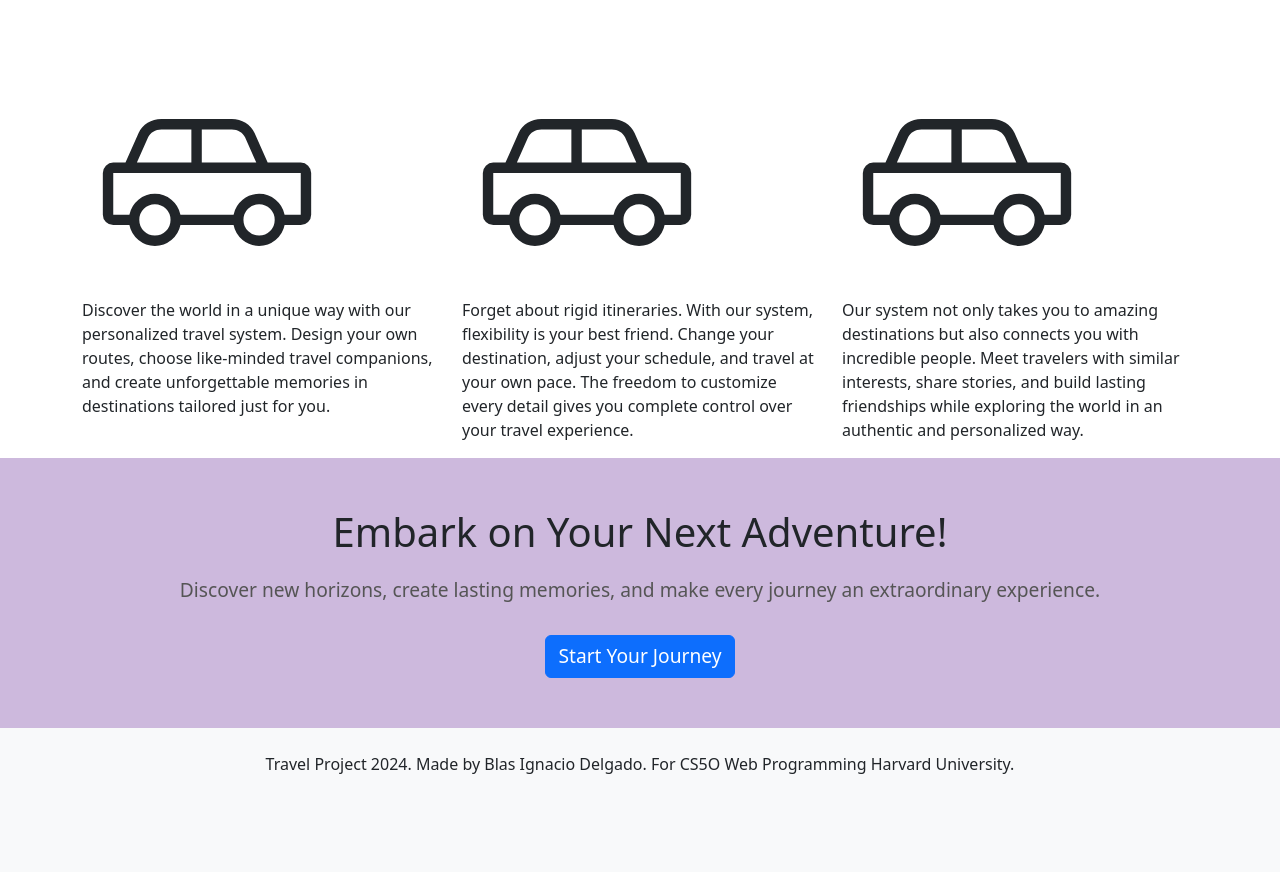
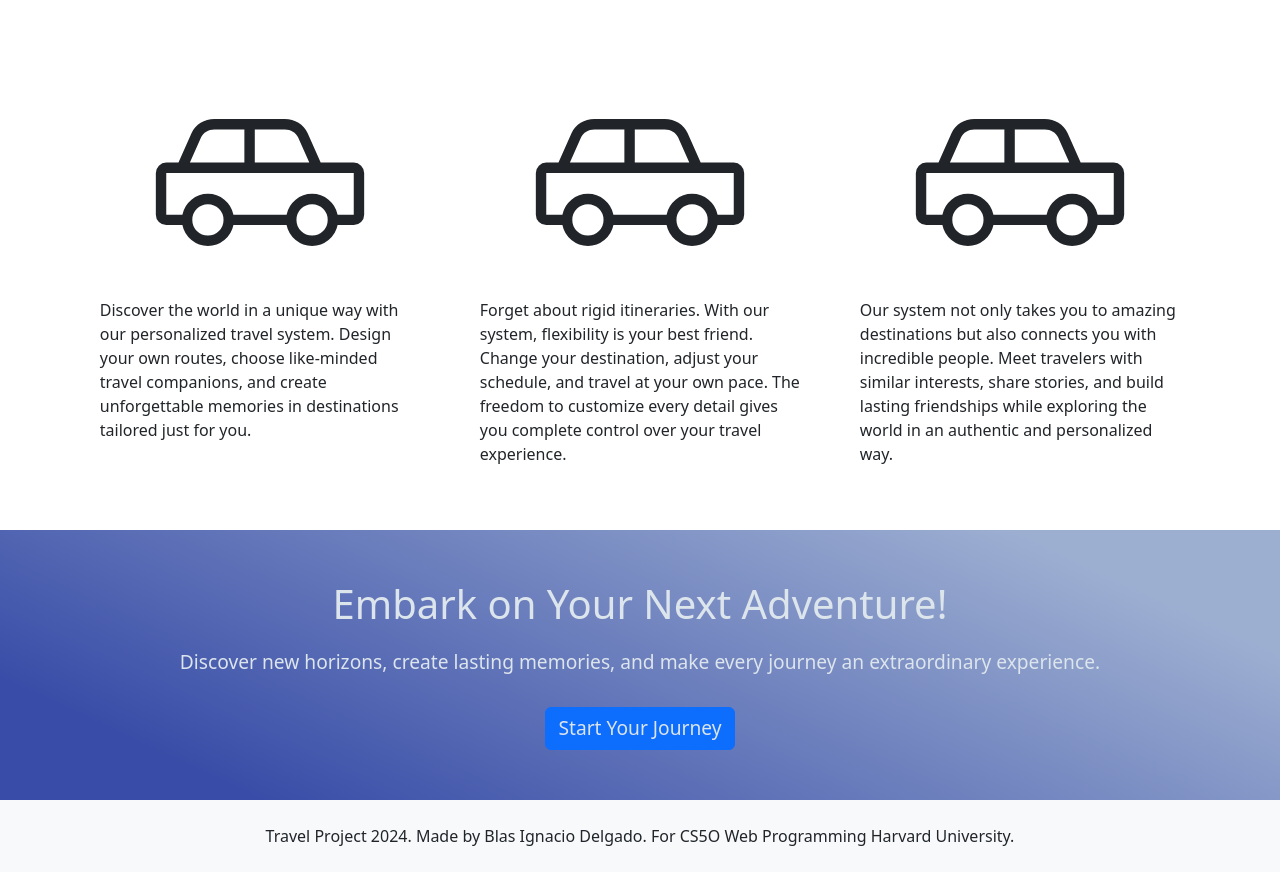
Before and after one commit to Blasidelgado/travelproject, a Django app: page / in a window 1280 px wide. Shown: the part 502-1374 px from the top of the page. Before the commit the page ends 1276 px from the top, so only its background shows below. Run offline with Django 4.2, Linux system fonts and the light colour scheme.

Commit message:
Improved homepage styles

```diff
--- a/travel/static/travel/pages/home.js
+++ b/travel/static/travel/pages/home.js
@@ -10,11 +10,11 @@ export default async function homePage(sessionStatus) {
             <p>Find your fit journeys</p>
         </div>
     </div>
-    <div class="container mt-5">
+    <div class="container my-5">
         <div class="row">
-            <div class="col-md-4 item-container">
+            <div class="col-lg-4 item-container">
                 <div class="item">
-                    <svg viewBox="0 0 24 24" xmlns="http://www.w3.org/2000/svg" class="kirk-icon" role="img" aria-hidden="true" style="fill: var(--_1gzv7bhc);">
+                    <svg viewBox="0 0 24 24" xmlns="http://www.w3.org/2000/svg" class="kirk-icon animated" role="img" aria-hidden="true" style="fill: var(--_1gzv7bhc);">
                         <g color="var(--_1gzv7bhc)">
                             <path fill-rule="evenodd" clip-rule="evenodd" d="M21 11h-3.175L16.567 8.17c-.365-.82-1.23-1.348-2.181-1.348H7.615c-.952 0-1.817.527-2.182 1.348L4.175 11H3a1 1 0 00-1 1v4a1 1 0 001 1h1.55a2.5 2.5 0 004.9 0h5.1a2.5 2.5 0 004.9 0H21a1 1 0 001-1v-4a1 1 0 00-1-1zm-4 3a2.5 2.5 0 00-2.45 2h-5.1a2.5 2.5 0 00-4.9 0H3v-4h18v4h-1.55A2.5 2.5 0 0017 14zm-5.5-3h5.23l-1.077-2.425c-.2-.448-.7-.754-1.267-.754H11.5v3.18zm-1-3.179v3.18H5.27l1.077-2.426c.2-.448.7-.754 1.268-.754H10.5zm-2 8.68a1.5 1.5 0 11-3 0 1.5 1.5 0 013 0zM17 18A1.5 1.5 0 1017 15a1.5 1.5 0 000 3z" fill="currentColor"></path>
                         </g>
@@ -22,9 +22,9 @@ export default async function homePage(sessionStatus) {
                     <p>Discover the world in a unique way with our personalized travel system. Design your own routes, choose like-minded travel companions, and create unforgettable memories in destinations tailored just for you.</p>
                 </div>
             </div>
-            <div class="col-md-4 item-container">
+            <div class="col-lg-4 item-container">
                 <div class="item">
-                    <svg viewBox="0 0 24 24" xmlns="http://www.w3.org/2000/svg" class="kirk-icon" role="img" aria-hidden="true" style="fill: var(--_1gzv7bhc);">
+                    <svg viewBox="0 0 24 24" xmlns="http://www.w3.org/2000/svg" class="kirk-icon animated" role="img" aria-hidden="true" style="fill: var(--_1gzv7bhc);">
                         <g color="var(--_1gzv7bhc)">
                             <path fill-rule="evenodd" clip-rule="evenodd" d="M21 11h-3.175L16.567 8.17c-.365-.82-1.23-1.348-2.181-1.348H7.615c-.952 0-1.817.527-2.182 1.348L4.175 11H3a1 1 0 00-1 1v4a1 1 0 001 1h1.55a2.5 2.5 0 004.9 0h5.1a2.5 2.5 0 004.9 0H21a1 1 0 001-1v-4a1 1 0 00-1-1zm-4 3a2.5 2.5 0 00-2.45 2h-5.1a2.5 2.5 0 00-4.9 0H3v-4h18v4h-1.55A2.5 2.5 0 0017 14zm-5.5-3h5.23l-1.077-2.425c-.2-.448-.7-.754-1.267-.754H11.5v3.18zm-1-3.179v3.18H5.27l1.077-2.426c.2-.448.7-.754 1.268-.754H10.5zm-2 8.68a1.5 1.5 0 11-3 0 1.5 1.5 0 013 0zM17 18A1.5 1.5 0 1017 15a1.5 1.5 0 000 3z" fill="currentColor"></path>
                         </g>
@@ -32,9 +32,9 @@ export default async function homePage(sessionStatus) {
                     <p>Forget about rigid itineraries. With our system, flexibility is your best friend. Change your destination, adjust your schedule, and travel at your own pace. The freedom to customize every detail gives you complete control over your travel experience.</p>
                 </div>
             </div>
-            <div class="col-md-4 item-container">
+            <div class="col-lg-4 item-container">
                 <div class="item">
-                    <svg viewBox="0 0 24 24" xmlns="http://www.w3.org/2000/svg" class="kirk-icon" role="img" aria-hidden="true" style="fill: var(--_1gzv7bhc);">
+                    <svg viewBox="0 0 24 24" xmlns="http://www.w3.org/2000/svg" class="kirk-icon animated" role="img" aria-hidden="true" style="fill: var(--_1gzv7bhc);">
                         <g color="var(--_1gzv7bhc)">
                             <path fill-rule="evenodd" clip-rule="evenodd" d="M21 11h-3.175L16.567 8.17c-.365-.82-1.23-1.348-2.181-1.348H7.615c-.952 0-1.817.527-2.182 1.348L4.175 11H3a1 1 0 00-1 1v4a1 1 0 001 1h1.55a2.5 2.5 0 004.9 0h5.1a2.5 2.5 0 004.9 0H21a1 1 0 001-1v-4a1 1 0 00-1-1zm-4 3a2.5 2.5 0 00-2.45 2h-5.1a2.5 2.5 0 00-4.9 0H3v-4h18v4h-1.55A2.5 2.5 0 0017 14zm-5.5-3h5.23l-1.077-2.425c-.2-.448-.7-.754-1.267-.754H11.5v3.18zm-1-3.179v3.18H5.27l1.077-2.426c.2-.448.7-.754 1.268-.754H10.5zm-2 8.68a1.5 1.5 0 11-3 0 1.5 1.5 0 013 0zM17 18A1.5 1.5 0 1017 15a1.5 1.5 0 000 3z" fill="currentColor"></path>
                         </g>
--- a/travel/static/travel/styles.css
+++ b/travel/static/travel/styles.css
@@ -8,17 +8,17 @@ a {
     cursor: pointer;
 }
 
-/* Nav menu */
+/* Header */
+.img-wrapper {
+    width: 30%;
+}
+
 nav {
     position: relative;
 }
 
 #navbarNav {
     flex-basis: 100%;
-}
-
-.img-wrapper {
-    width: 30%;
 }
 
 #navbarNav li {
@@ -54,6 +54,7 @@ nav {
         border-top: 1px solid grey;
     }
 }
+
 
 /* Homepage */
 #hero-image {
@@ -94,11 +95,25 @@ legend {
 }
 
 /* Features section */
+div.item {
+    display: flex;
+    flex-direction: column;
+    align-items: center;
+    margin: 0 5%;
+}
+
+.div-item p {
+    text-align: justify;
+}
+
 .kirk-icon{
     max-width: 250px;
+    transform: translateX(-100%);
+    opacity: 0;
+    transition: transform 0.5s ease, opacity 0.5s ease;
 }
 
-@media screen and (max-width: 767px) {
+@media screen and (max-width: 1023px) {
     .item-container {
         padding: 0 3rem;
     }
@@ -107,11 +122,32 @@ legend {
     }
 }
 
+/* Svg icon animations */
+@keyframes slideIn {
+    0% {
+        transform: translateX(-100%);
+        opacity: 0;
+    }
+    100% {
+        transform: translateX(0);
+        opacity: 1;
+    }
+}
+
+.animated {
+    animation: slideIn 1.5s ease-out forwards;
+}
+
+
 /* CTA */
 .cta-container {
     text-align: center;
     padding: 50px 10px;
-    background-color: rgb(205, 185, 221);
+    background-image: linear-gradient(25deg, #394da8 14%, #9dafd1 86%);
+}
+
+.cta-container * {
+    color: #dce4ec;
 }
 
 .cta-container h3 {
@@ -121,7 +157,6 @@ legend {
 
 .cta-container p {
     font-size: 1.2rem;
-    color: #555;
     margin-bottom: 30px;
 }
 
```
